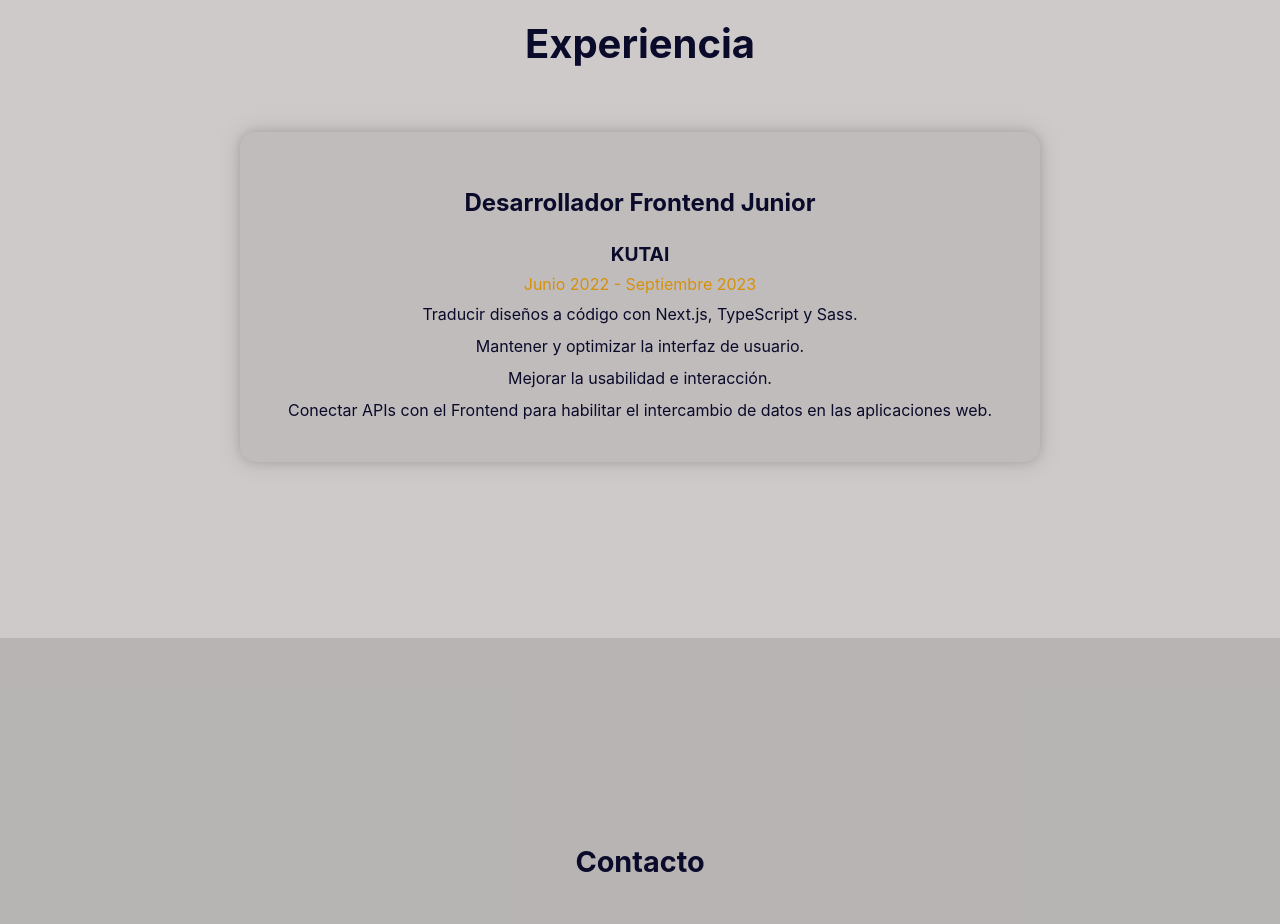
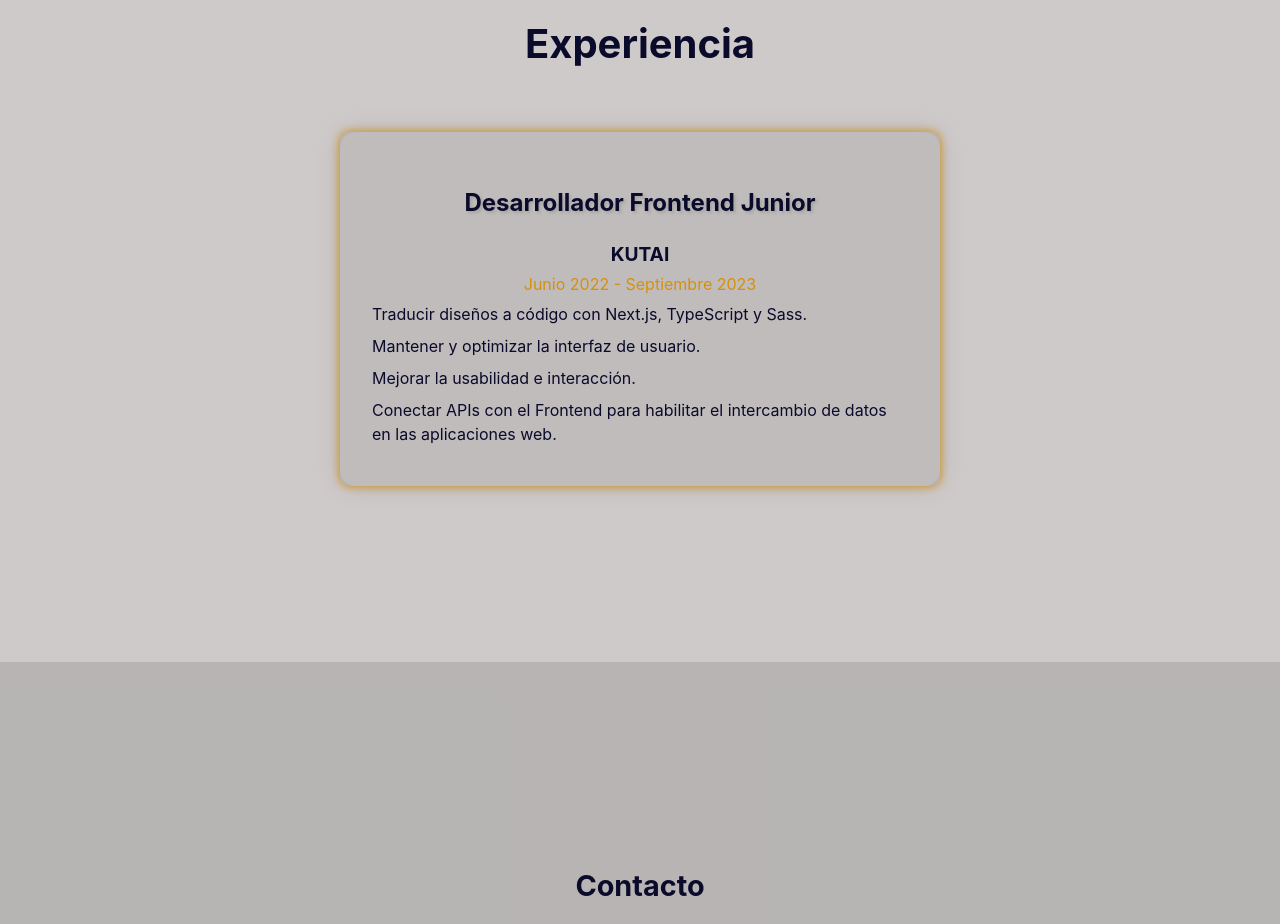
Before and after one commit to Bethsyf/portfolio, a Next.js app: page / in a window 1280 px wide. Shown: the part 3120-4044 px from the top of the page. Built offline with nearby package versions, Linux system fonts and the light colour scheme.

Commit message:
resolved error

```diff
--- a/src/components/views/experience/Experience.module.scss
+++ b/src/components/views/experience/Experience.module.scss
@@ -7,13 +7,14 @@
     h2 {
       font-size: 2.5rem;
       margin-bottom: 4rem;
+
     }
 
     .experienceList {
       display: flex;
       flex-direction: column;
       gap: 3rem;
-      max-width: 800px;
+      max-width: 600px;
       border-radius: 1rem;
       margin: 0 auto;
       box-shadow: 0px 0px 20px rgba(128, 128, 128, 0.4);
@@ -21,13 +22,16 @@
 
     .experienceItem {
       padding: 2rem;
+      border-radius: 10px;
       background-color: rgba(128, 128, 128, 0.2);
-      box-shadow: 0px 0px 10px rgba(0, 0, 0, 0.1);
-      border-radius: 1rem;
+      box-shadow: 0px 0px 10px rgb(215, 144, 10);
+      transition: transform 0.3s ease;
+
 
       h3 {
         font-size: 1.5rem;
         margin-bottom: 0.5rem;
+        text-shadow: 2px 2px 3px rgba(128, 128, 128, 0.4);
       }
 
       h4 {
@@ -45,6 +49,7 @@
         list-style-type: none;
         padding: 0;
         margin: 0;
+        text-align: left;
 
         li {
           font-size: 1rem;
--- a/src/components/views/experience/Experience.tsx
+++ b/src/components/views/experience/Experience.tsx
@@ -20,6 +20,7 @@ const experiences: Experience[] = [
       'Conectar APIs con el Frontend para habilitar el intercambio de datos en las aplicaciones web.',
     ],
   },
+
 ];
 
 const ExperienceView = () => {
--- a/src/components/views/navbar/NavbarView.tsx
+++ b/src/components/views/navbar/NavbarView.tsx
@@ -92,7 +92,7 @@ const NavbarView = () => {
             <li className={s.item}>
             <a
                 className={`${s.link} ${s.downloadButton}`}
-                href="/cv.pdf"
+                href="/public/cv.pdf"
                 download="CV_Bethsy_Falcon"
               >
                 <FiDownload className={s.downloadIcon} /> Descargar CV
```
Also changed, not shown: 2 other files (tests, documents, lock files or other folders).
